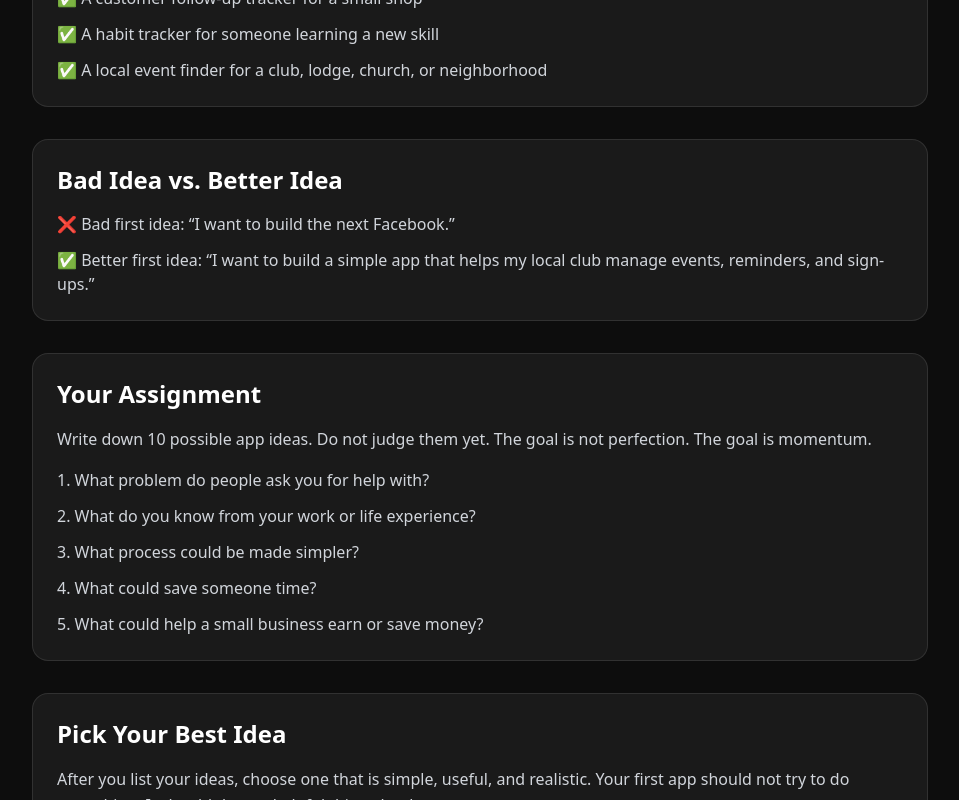
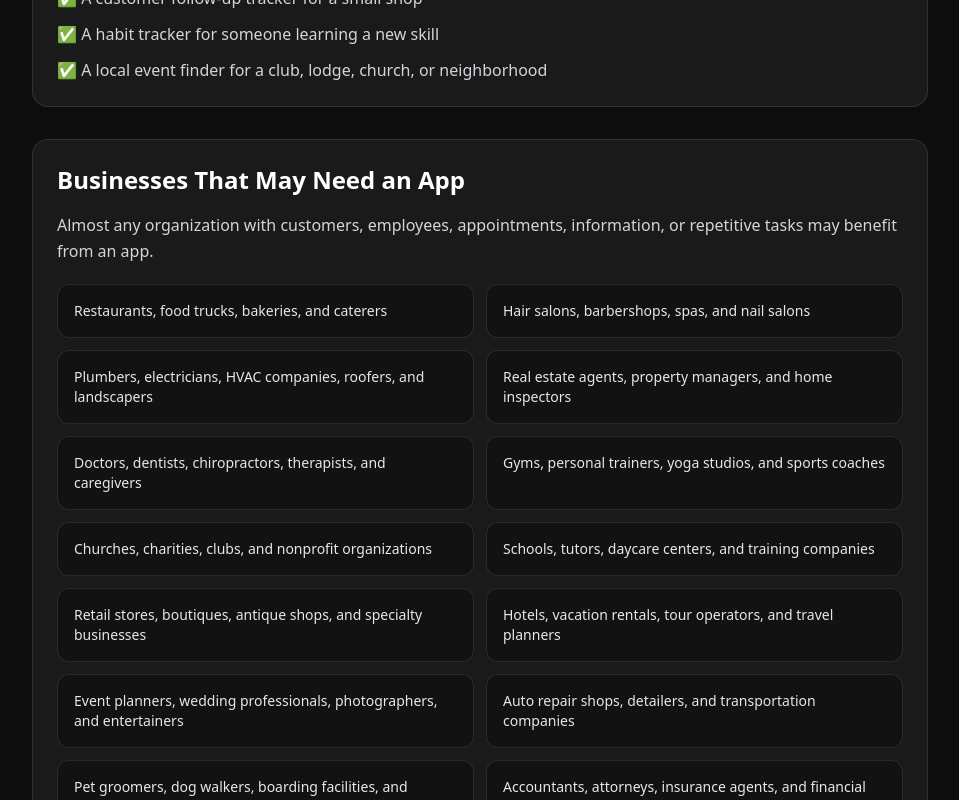
Before and after one commit to myapptly/apptly-website, a Next.js app: page /lesson-2 in a window 1280 px wide. Shown: the part 1660-2460 px from the top of the page, without its empty margins (160-1119 px from the left). Built offline with nearby package versions, Linux system fonts and the light colour scheme.

Commit message:
Update page

```diff
--- a/app/lesson-2/page.tsx
+++ b/app/lesson-2/page.tsx
@@ -120,6 +120,43 @@ export default function Lesson2() {
             <li>✅ A local event finder for a club, lodge, church, or neighborhood</li>
           </ul>
         </div>
+
+        <div className="bg-[#1A1A1A] border border-white/10 rounded-2xl p-6">
+  <h2 className="text-2xl font-bold mb-4">Businesses That May Need an App</h2>
+  <p className="text-gray-300 leading-relaxed mb-5">
+    Almost any organization with customers, employees, appointments, information,
+    or repetitive tasks may benefit from an app.
+  </p>
+  <div className="grid gap-3 sm:grid-cols-2">
+    {[
+      "Restaurants, food trucks, bakeries, and caterers",
+      "Hair salons, barbershops, spas, and nail salons",
+      "Plumbers, electricians, HVAC companies, roofers, and landscapers",
+      "Real estate agents, property managers, and home inspectors",
+      "Doctors, dentists, chiropractors, therapists, and caregivers",
+      "Gyms, personal trainers, yoga studios, and sports coaches",
+      "Churches, charities, clubs, and nonprofit organizations",
+      "Schools, tutors, daycare centers, and training companies",
+      "Retail stores, boutiques, antique shops, and specialty businesses",
+      "Hotels, vacation rentals, tour operators, and travel planners",
+      "Event planners, wedding professionals, photographers, and entertainers",
+      "Auto repair shops, detailers, and transportation companies",
+      "Pet groomers, dog walkers, boarding facilities, and veterinarians",
+      "Accountants, attorneys, insurance agents, and financial professionals",
+      "Senior-living communities and home-care services",
+      "Cleaning companies, pest-control services, and repair businesses",
+      "Local associations, networking groups, and membership organizations",
+      "Consultants, coaches, speakers, and independent professionals",
+    ].map((business) => (
+      <div
+        key={business}
+        className="rounded-lg border border-white/10 bg-black/30 p-4 text-gray-200 text-sm"
+      >
+        {business}
+      </div>
+    ))}
+  </div>
+</div>
 
         <div className="bg-[#1A1A1A] border border-white/10 rounded-2xl p-6">
           <h2 className="text-2xl font-bold mb-4">Bad Idea vs. Better Idea</h2>
```
